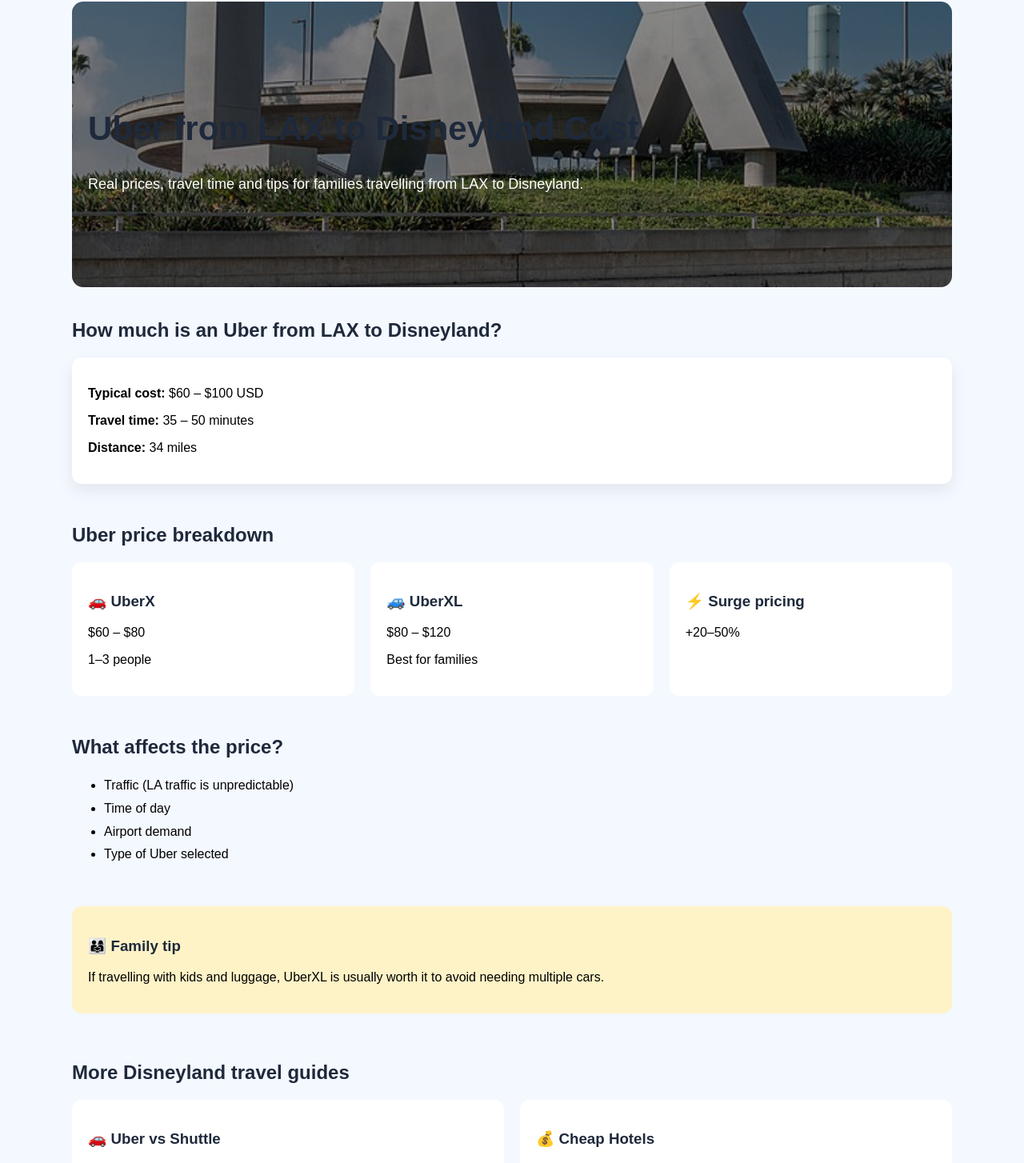
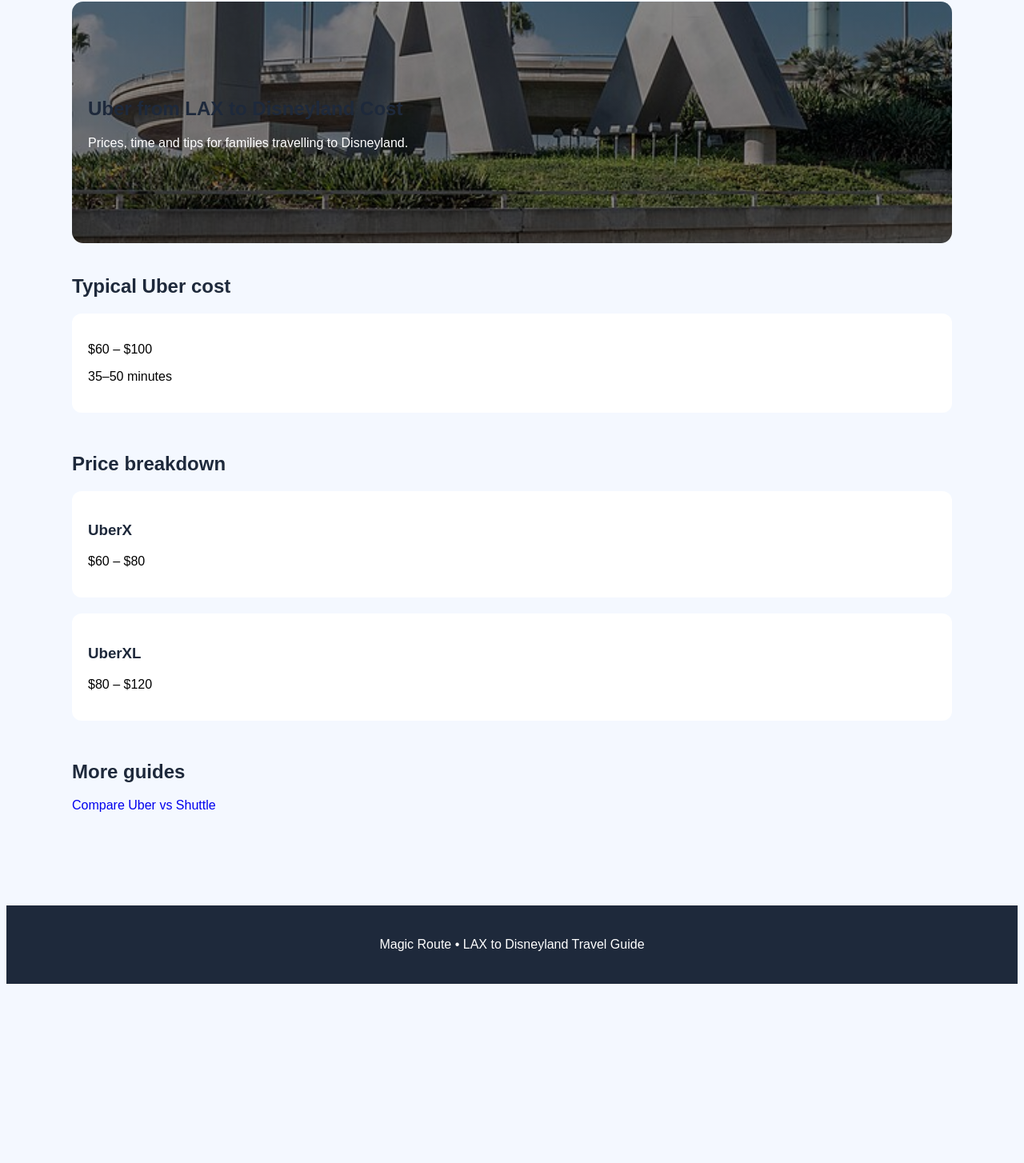
Before and after one commit to Parkbase/magic-route, a Next.js app: page /uber-cost-lax-to-disneyland in a window 1280 px wide. Shown: the part 96-1550 px from the top of the page at 80% size. After the commit the page ends 1334 px from the top, so only its background shows below. Built offline with nearby package versions, Linux system fonts and the light colour scheme.

Commit message:
Fixed build errors (metadata + client issue)

```diff
--- a/app/uber-cost-lax-to-disneyland/page.tsx
+++ b/app/uber-cost-lax-to-disneyland/page.tsx
@@ -1,18 +1,14 @@
-"use client";
-
 import Link from "next/link";
 
 export const metadata = {
   title: "Uber from LAX to Disneyland Cost (2026) – Prices, Time & Tips",
   description:
-    "How much is an Uber from LAX to Disneyland? See real 2026 prices, travel time, UberXL costs for families, and tips to save money.",
+    "How much is an Uber from LAX to Disneyland? See real prices, travel time, UberXL costs for families, and tips.",
 };
 
 export default function UberCostPage() {
   return (
     <div>
-
-      {/* HERO */}
 
       <section
         style={{
@@ -23,140 +19,49 @@
           borderRadius: "14px"
         }}
       >
-        <h1 style={{fontSize:"42px"}}>
-          Uber from LAX to Disneyland Cost
-        </h1>
-
-        <p style={{marginTop:"10px",fontSize:"18px"}}>
-          Real prices, travel time and tips for families travelling from LAX to Disneyland.
-        </p>
+        <h1>Uber from LAX to Disneyland Cost</h1>
+        <p>Prices, time and tips for families travelling to Disneyland.</p>
       </section>
 
-
-
-      {/* QUICK ANSWER */}
-
       <section style={{marginTop:"40px"}}>
-
-        <h2>How much is an Uber from LAX to Disneyland?</h2>
+        <h2>Typical Uber cost</h2>
 
         <div style={{
           background:"white",
           padding:"20px",
-          borderRadius:"12px",
-          marginTop:"15px",
-          boxShadow:"0 8px 20px rgba(0,0,0,0.08)"
+          borderRadius:"12px"
         }}>
-          <p><strong>Typical cost:</strong> $60 – $100 USD</p>
-          <p><strong>Travel time:</strong> 35 – 50 minutes</p>
-          <p><strong>Distance:</strong> 34 miles</p>
+          <p>$60 – $100</p>
+          <p>35–50 minutes</p>
         </div>
-
       </section>
 
+      <section style={{marginTop:"50px"}}>
+        <h2>Price breakdown</h2>
 
-
-      {/* COST GRID */}
-
-      <section style={{marginTop:"50px"}}>
-
-        <h2>Uber price breakdown</h2>
-
-        <div style={{
-          display:"grid",
-          gridTemplateColumns:"repeat(auto-fit,minmax(220px,1fr))",
-          gap:"20px",
-          marginTop:"20px"
-        }}>
+        <div style={{display:"grid",gap:"20px"}}>
 
           <div style={{background:"white",padding:"20px",borderRadius:"12px"}}>
-            <h3>🚗 UberX</h3>
+            <h3>UberX</h3>
             <p>$60 – $80</p>
-            <p>1–3 people</p>
           </div>
 
           <div style={{background:"white",padding:"20px",borderRadius:"12px"}}>
-            <h3>🚙 UberXL</h3>
+            <h3>UberXL</h3>
             <p>$80 – $120</p>
-            <p>Best for families</p>
-          </div>
-
-          <div style={{background:"white",padding:"20px",borderRadius:"12px"}}>
-            <h3>⚡ Surge pricing</h3>
-            <p>+20–50%</p>
           </div>
 
         </div>
-
       </section>
 
+      <section style={{marginTop:"50px"}}>
+        <h2>More guides</h2>
 
-
-      {/* FACTORS */}
-
-      <section style={{marginTop:"50px"}}>
-
-        <h2>What affects the price?</h2>
-
-        <ul style={{marginTop:"15px",lineHeight:"1.8"}}>
-          <li>Traffic (LA traffic is unpredictable)</li>
-          <li>Time of day</li>
-          <li>Airport demand</li>
-          <li>Type of Uber selected</li>
-        </ul>
-
-      </section>
-
-
-
-      {/* FAMILY TIP */}
-
-      <section style={{marginTop:"50px"}}>
-
-        <div style={{
-          background:"#fef3c7",
-          padding:"20px",
-          borderRadius:"12px"
-        }}>
-          <h3>👨‍👩‍👧 Family tip</h3>
-          <p>
-            If travelling with kids and luggage, UberXL is usually worth it
-            to avoid needing multiple cars.
-          </p>
-        </div>
-
-      </section>
-
-
-
-      {/* INTERNAL LINKS */}
-
-      <section style={{marginTop:"60px"}}>
-
-        <h2>More Disneyland travel guides</h2>
-
-        <div style={{
-          display:"grid",
-          gridTemplateColumns:"repeat(auto-fit,minmax(260px,1fr))",
-          gap:"20px",
-          marginTop:"20px"
-        }}>
-
+        <p>
           <Link href="/uber-vs-shuttle-lax-disneyland">
-            <div style={{background:"white",padding:"20px",borderRadius:"12px"}}>
-              <h3>🚗 Uber vs Shuttle</h3>
-              <p>Compare the best transport options</p>
-            </div>
+            Compare Uber vs Shuttle
           </Link>
-
-          <Link href="/cheap-hotels-near-disneyland">
-            <div style={{background:"white",padding:"20px",borderRadius:"12px"}}>
-              <h3>💰 Cheap Hotels</h3>
-              <p>Save money staying near Disneyland</p>
-            </div>
-          </Link>
-
-        </div>
+        </p>
 
       </section>
 
```
Also changed, not shown: app/uber-vs-shuttle-lax-disneyland/page.tsx (+11 -67 lines).
